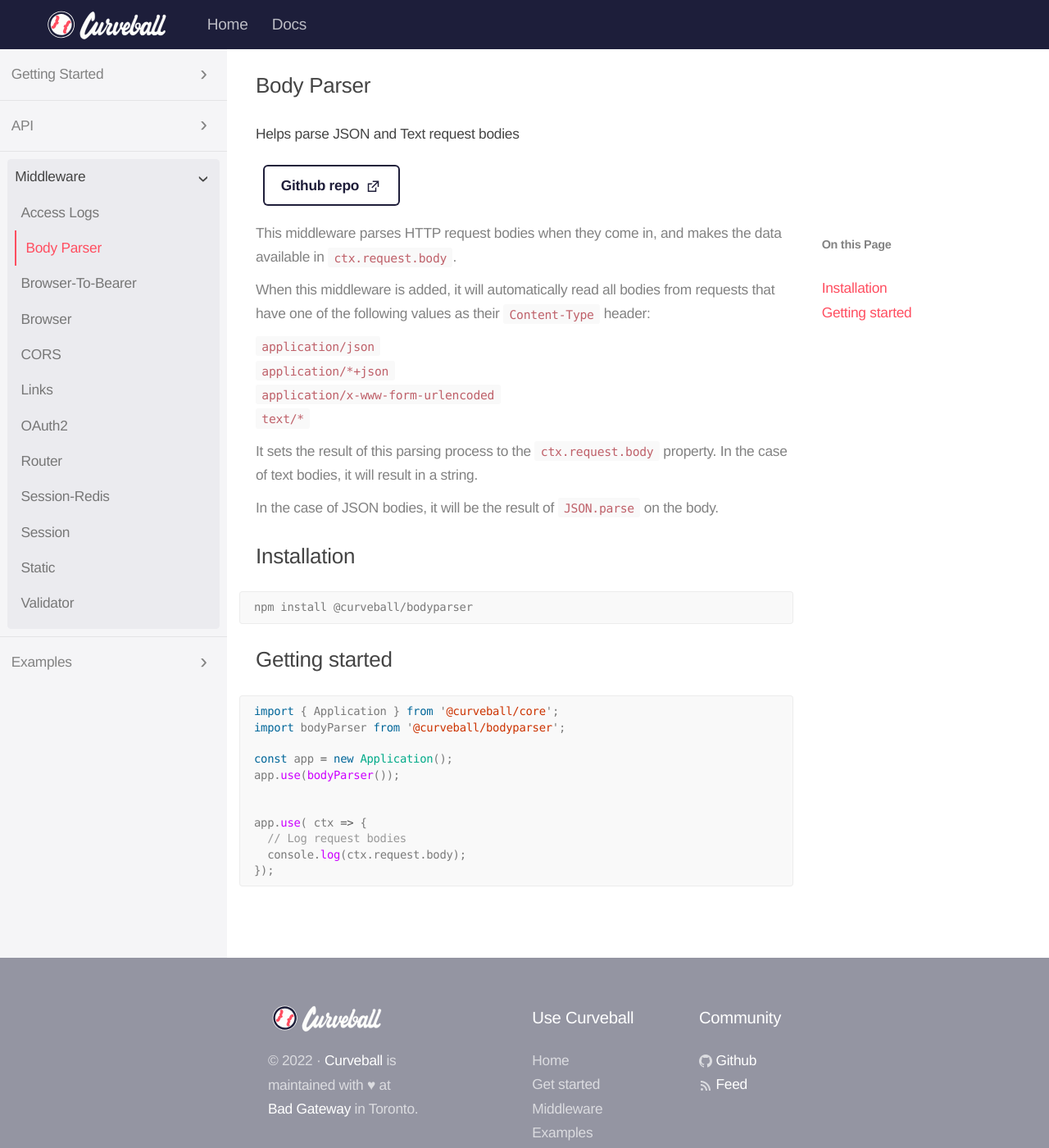
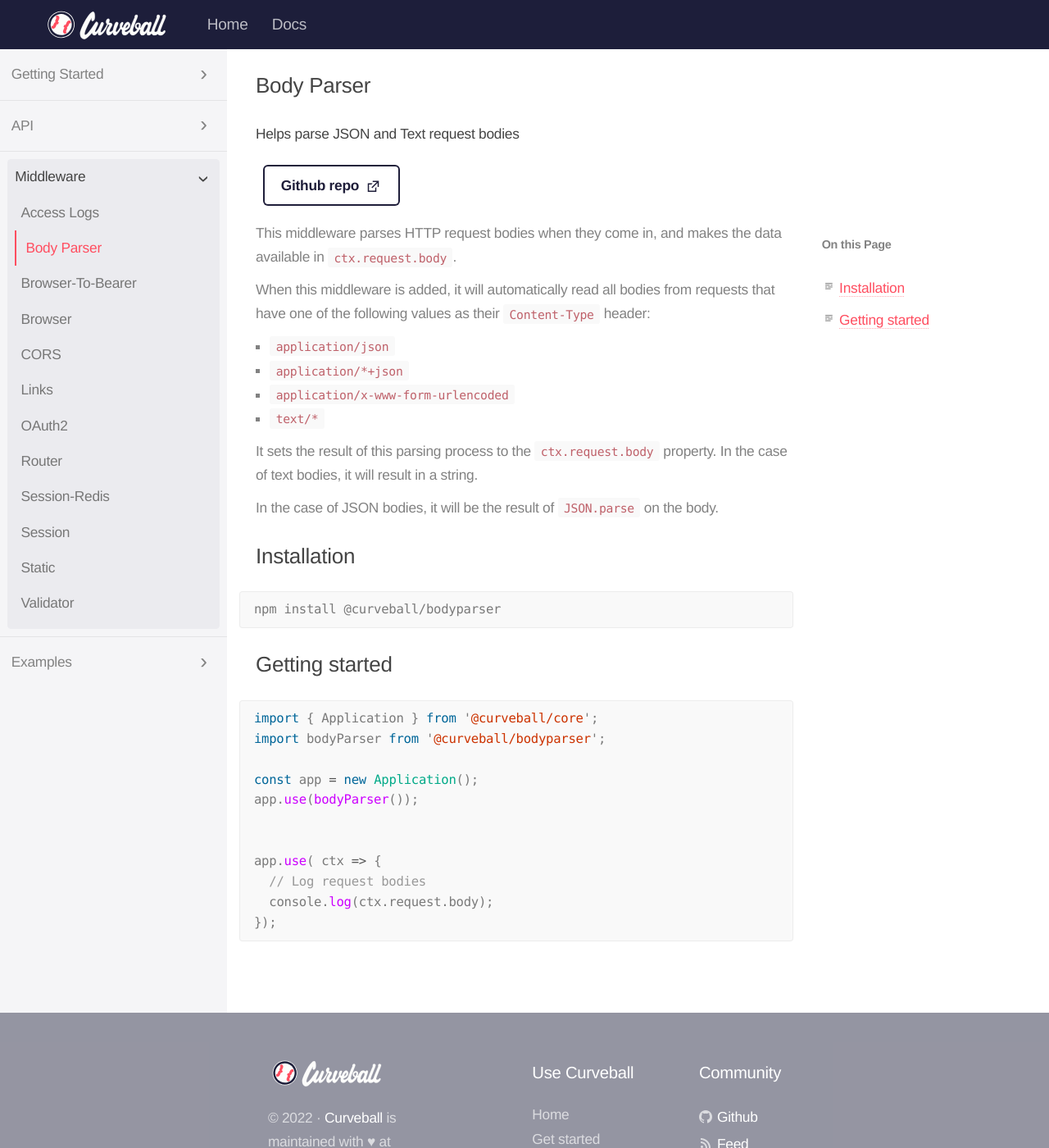
Before and after one commit to curveball/website, a Jekyll site: the page built from collections/_middleware/body-parser.md, in a window 1280 px wide and 1400 px high. Shown: the whole window at 82% size. Built offline with Jekyll 4.4.1, drawn with Linux system fonts in a browser that asks for light colours.

Commit message:
stylesheet updates propagated to assets

```diff
--- a/assets/css/style.css
+++ b/assets/css/style.css
@@ -3,7 +3,7 @@
   box-sizing: border-box;
 }
 
-html, body, div, span, applet, object, iframe, caption, p {
+html, body, section, div, span, applet, object, iframe, caption, p {
   margin: 0;
   border: 0;
   color: inherit;
@@ -57,10 +57,15 @@
   color: white;
   white-space: nowrap;
   text-transform: capitalize;
+  text-decoration: none !important;
+}
+
+footer a::after, footer h1::after, footer h2::after, footer h3::after, footer h4::after {
+  content: "" !important;
 }
 
 footer a:hover, footer a:focus {
-  text-decoration: underline;
+  text-decoration: underline !important;
 }
 
 footer img {
@@ -70,6 +75,17 @@
 footer ul {
   padding: 0;
   margin: 0;
+}
+
+footer ul li {
+  list-style: none;
+  display: flex;
+  align-items: center;
+  gap: 0.35rem;
+}
+
+footer ul li a {
+  flex: 1;
 }
 
 footer .copyright {
@@ -84,7 +100,43 @@
 
 a {
   color: #ff4e60;
-  text-decoration: none;
+}
+
+a:not(.button) {
+  text-decoration-line: underline;
+  text-decoration-style: dotted;
+  text-decoration-color: rgba(255, 78, 96, 0.4666666667);
+  transition: all 0.1s;
+  text-underline-offset: 4px;
+  text-decoration-thickness: 1px;
+}
+
+a:not(.button):hover, a:not(.button):focus {
+  text-decoration-style: solid;
+  text-decoration-color: #ff4e60;
+}
+
+a:not(.button)[href^=http]::after {
+  font-family: "Genericons";
+  content: "\f442";
+}
+
+/*
+a[href^="#"] {
+  position: relative;
+
+  &::before {
+    content: '#';
+    position: absolute;
+    left: -1em;
+    color: #777a;
+    top: 0;
+    line-height: 1;
+  }
+}
+*/
+.navbar a, .docs-navbar a {
+  text-decoration: none !important;
 }
 
 h1,
@@ -102,7 +154,7 @@
 }
 
 ul li {
-  list-style: none;
+  list-style: square;
 }
 
 ul.inline-blocks {
@@ -115,12 +167,18 @@
 }
 
 ul.inline-blocks li {
+  list-style: none;
   text-align: center;
   width: 13rem;
 }
 
 ul.inline-blocks li > strong {
   display: block;
+}
+
+h2 + ul,
+p + ul {
+  padding: 0 0 0 1rem;
 }
 
 strong {
@@ -207,7 +265,7 @@
 }
 
 #examples h3 {
-  padding-top: 40px;
+  padding-top: 60px;
 }
 
 #examples .highlight {
@@ -488,8 +546,8 @@
 
 pre {
   display: block;
-  font-size: 0.8rem;
-  line-height: 1.4;
+  font-size: 0.9rem;
+  line-height: 1.6;
   white-space: pre;
   word-break: break-all;
   word-wrap: break-word;
@@ -817,6 +875,14 @@
   /* docs page internal links navbar */
 }
 
+.docs-container .page-container .highlight {
+  max-width: 44rem;
+}
+
+.docs-container .page-container img {
+  max-width: 100%;
+}
+
 .docs-container .page-container .page-nav-container nav:not(:empty) {
   position: -webkit-sticky;
   position: sticky;
@@ -828,6 +894,17 @@
   display: flex;
   align-items: baseline;
   gap: 0.25rem;
+  padding: 0 0 1ex;
+}
+
+.docs-container .page-container .page-nav-container nav:not(:empty) ul li::before {
+  content: "\f100";
+  font-family: "Genericons";
+  line-height: 1;
+}
+
+.docs-container .page-container .page-nav-container nav:not(:empty) ul li a {
+  flex: 1;
 }
 
 /* left-hand sidebar*/
```
Also changed, not shown: assets/css/modules/base.css (+60 -7 lines), assets/css/modules/docs.css (+15 -0 lines), 3 other files.
